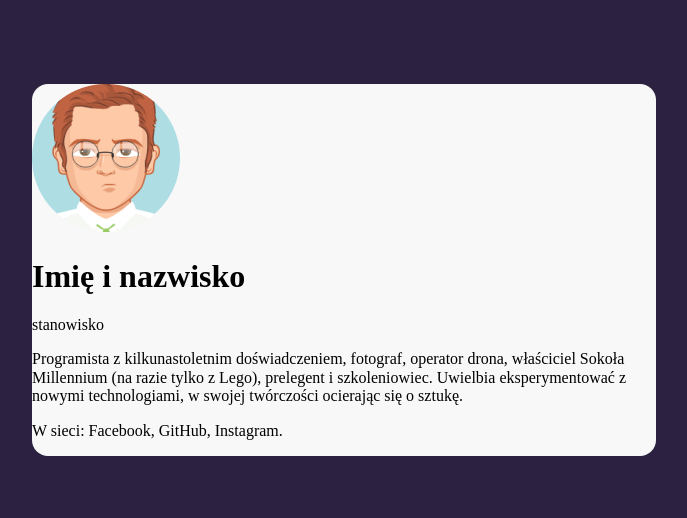
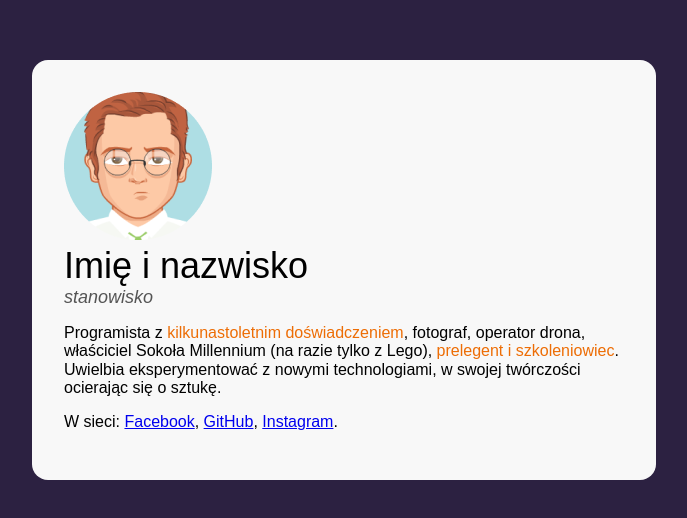
Before and after one commit to Michal-Glos/business-card, a plain HTML site: page index.html in a window 1280 px wide. Shown: the part 130-648 px from the top of the page, without its empty margins (296-983 px from the left). Drawn offline with Linux system fonts and the light colour scheme.

Commit message:
complete BEM

```diff
--- a/index.html
+++ b/index.html
@@ -12,18 +12,18 @@
 
 <body>
     <main class="main">
-        <article>
-            <img src="avatar.png">
-            <header>
-                <h1>
+        <article class="person">
+            <img class="person__picture" src="avatar.png">
+            <header class="person__info">
+                <h1 class="person__name">
                     Imię i nazwisko</h1>
 
-                <p>stanowisko</p>
+                <p class="person__position">stanowisko</p>
             </header>
-            <p>Programista z kilkunastoletnim doświadczeniem, fotograf, operator drona, właściciel Sokoła Millennium (na
-                razie tylko z Lego), prelegent i szkoleniowiec. Uwielbia eksperymentować z nowymi technologiami, w
+            <p class="person__description">Programista z <strong class="special">kilkunastoletnim doświadczeniem</strong>, fotograf, operator drona, właściciel Sokoła Millennium (na
+                razie tylko z Lego), <strong class="special"> prelegent i szkoleniowiec</strong>. Uwielbia eksperymentować z nowymi technologiami, w
                 swojej twórczości ocierając się o sztukę.</p>
-                <p>W sieci: Facebook, GitHub, Instagram.</p>
+                <p class="person__description">W sieci: <a class="person__link" href="#">Facebook</a>, <a class="person__link" href="#">GitHub</a>, <a class="person__link" href="#">Instagram</a>.</p>
         </article>
     </main>
 </body>
--- a/style.css
+++ b/style.css
@@ -1,3 +1,10 @@
+html {
+    box-sizing: border-box;
+}
+
+*, *:before, *:after {
+    box-sizing: inherit;
+}
 
 body {
     background: #2C2141;
@@ -5,6 +12,7 @@ body {
     align-items: center;
     justify-content: center;
     height: 100vh;
+    font-family: Arial, Helvetica, sans-serif;
 }
 
 .main {
@@ -12,5 +20,34 @@ body {
     border-radius: 16px;
     width: 624px;
     margin: 16px;
+    padding: 32px;
+}
+
+.person {}
+
+.person__name {
+    font-size: 36px;
+    margin: 0;
+    font-weight: normal;
+}
+
+.person__link {
 
 }
+
+.person__position {
+    font-size: 16px;
+    line-height: 22px;
+}
+
+.person__position {
+    font-size: 18px;
+    color: #545454;
+    margin: 0;
+    font-style: italic;
+}
+
+.special {
+    color: #ED6D05;
+    font-weight: normal;
+}
```
